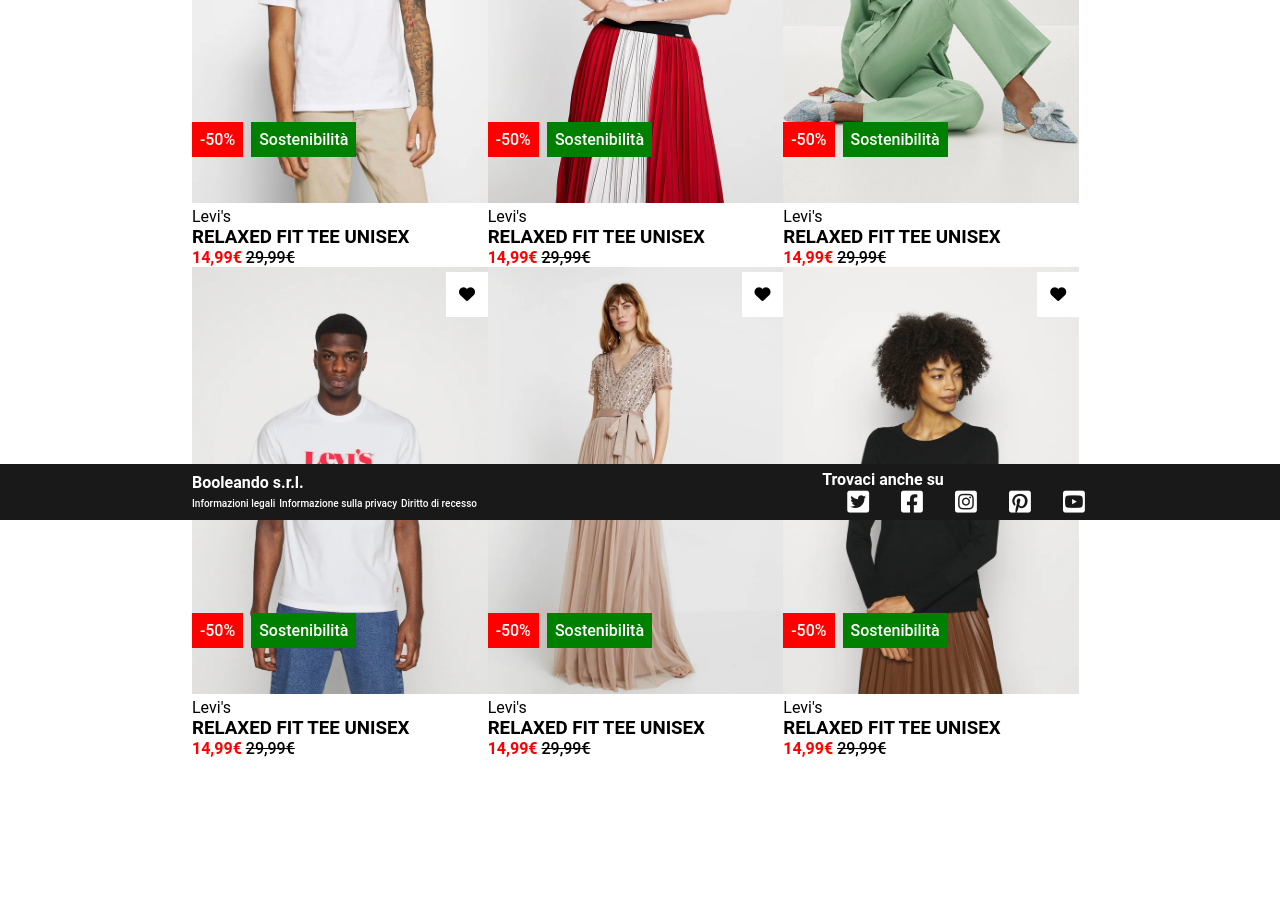
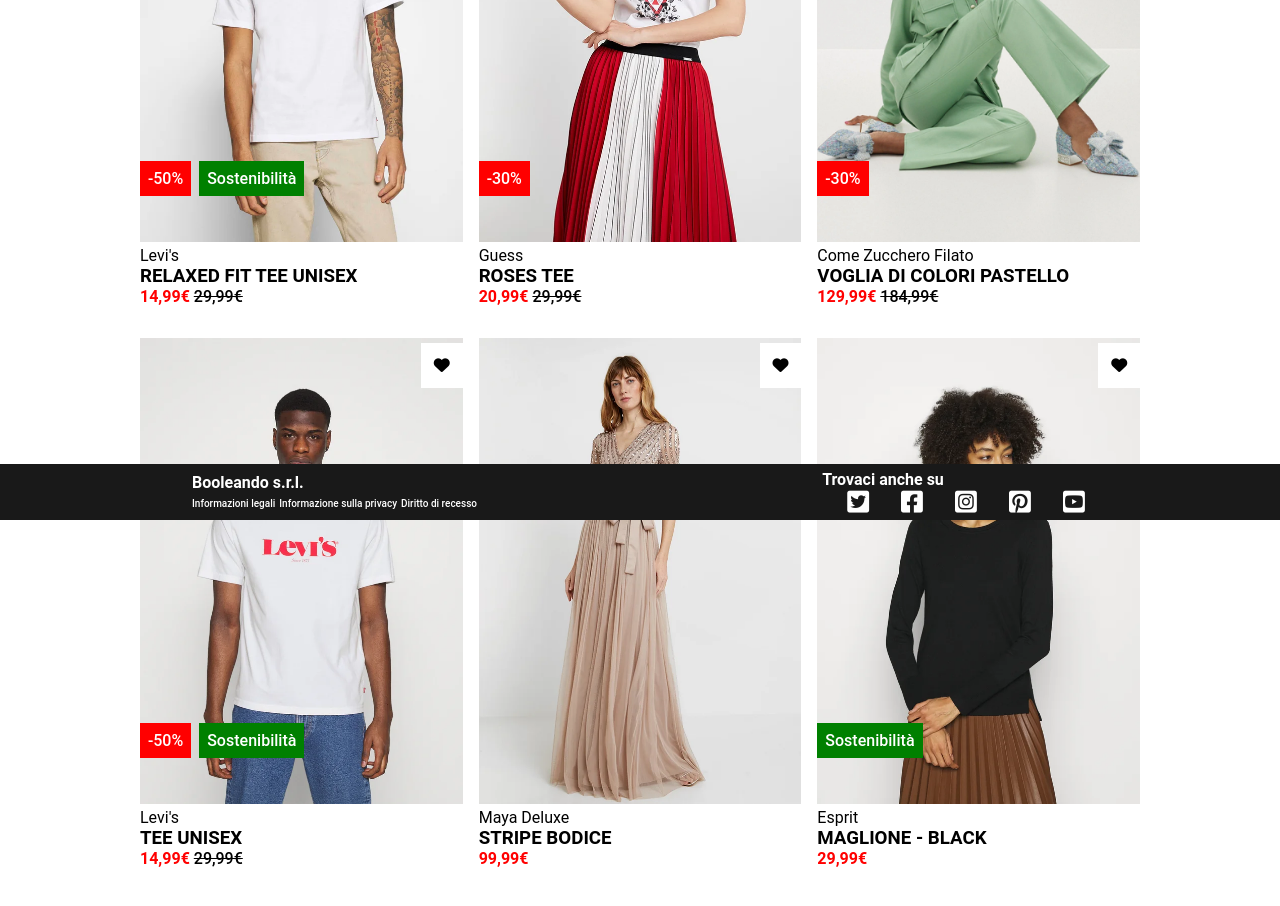
Before and after one commit to Ruma303/html-css-boolando, a plain HTML site: page index.html in a window 1280 px wide. Shown: the part 280-1186 px from the top of the page. Before the commit the page ends 1038 px from the top, so only its background shows below. Drawn offline with Linux system fonts and the light colour scheme.

Commit message:
cards flexate e testi aggiornati

```diff
--- a/index.html
+++ b/index.html
@@ -11,7 +11,7 @@
 
 <body>
     <header class="orange-bar">
-        <nav class="nav-bar container">
+        <nav class="nav-bar header-container">
             <!-- 3 sezioni -->
             <ul class="categories">
                 <li>
@@ -42,7 +42,7 @@
     </header>
 
     <main>
-        <div class="container">
+        <div class="main-container">
 
             <div class="card">
                 <div class="img-area">
@@ -72,15 +72,14 @@
                         <i class="fa-solid fa-heart"></i>
                     </div>
                     <div class="tag">
-                        <span class="discount">-50%</span>
-                        <span class="green-tag">Sostenibilità</span>
+                        <span class="discount">-30%</span>
                     </div>
                 </div>
 
                 <div class="content">
-                    <p>Levi's</p>
-                    <h3>RELAXED FIT TEE UNISEX</h3>
-                    <span class="price-red tag">14,99€</span>
+                    <p>Guess</p>
+                    <h3>ROSES TEE</h3>
+                    <span class="price-red tag">20,99€</span>
                     <span class="price-line-through tag">29,99€</span>
                 </div>
             </div>
@@ -92,16 +91,15 @@
                         <i class="fa-solid fa-heart"></i>
                     </div>
                     <div class="tag">
-                        <span class="discount">-50%</span>
-                        <span class="green-tag">Sostenibilità</span>
+                        <span class="discount">-30%</span>
                     </div>
                 </div>
 
                 <div class="content">
-                    <p>Levi's</p>
-                    <h3>RELAXED FIT TEE UNISEX</h3>
-                    <span class="price-red tag">14,99€</span>
-                    <span class="price-line-through tag">29,99€</span>
+                    <p>Come Zucchero Filato</p>
+                    <h3>VOGLIA DI COLORI PASTELLO</h3>
+                    <span class="price-red tag">129,99€</span>
+                    <span class="price-line-through tag">184,99€</span>
                 </div>
             </div>
             <div class="card">
@@ -119,7 +117,7 @@
 
                 <div class="content">
                     <p>Levi's</p>
-                    <h3>RELAXED FIT TEE UNISEX</h3>
+                    <h3>TEE UNISEX</h3>
                     <span class="price-red tag">14,99€</span>
                     <span class="price-line-through tag">29,99€</span>
                 </div>
@@ -131,17 +129,12 @@
                     <div class="heart">
                         <i class="fa-solid fa-heart"></i>
                     </div>
-                    <div class="tag">
-                        <span class="discount">-50%</span>
-                        <span class="green-tag">Sostenibilità</span>
-                    </div>
                 </div>
 
                 <div class="content">
-                    <p>Levi's</p>
-                    <h3>RELAXED FIT TEE UNISEX</h3>
-                    <span class="price-red tag">14,99€</span>
-                    <span class="price-line-through tag">29,99€</span>
+                    <p>Maya Deluxe</p>
+                    <h3>STRIPE BODICE</h3>
+                    <span class="price-red tag">99,99€</span>
                 </div>
             </div>
             <div class="card">
@@ -152,16 +145,14 @@
                         <i class="fa-solid fa-heart"></i>
                     </div>
                     <div class="tag">
-                        <span class="discount">-50%</span>
                         <span class="green-tag">Sostenibilità</span>
                     </div>
                 </div>
 
                 <div class="content">
-                    <p>Levi's</p>
-                    <h3>RELAXED FIT TEE UNISEX</h3>
-                    <span class="price-red tag">14,99€</span>
-                    <span class="price-line-through tag">29,99€</span>
+                    <p>Esprit</p>
+                    <h3>MAGLIONE - BLACK</h3>
+                    <span class="price-red tag">29,99€</span>
                 </div>
             </div>
         </div>
--- a/style.css
+++ b/style.css
@@ -10,12 +10,11 @@
     /* il body inizia sotto la barra arancione */
 }
 
-.container {
+.header-container {
     max-width: 70%;
     min-width: 30%;
     margin: 0 auto;
     display: flex;
-    flex-wrap: wrap;
 }
 
 /* HEADER  */
@@ -25,8 +24,8 @@
     height: 4vh;
     background-color: rgb(255, 104, 8);
     position: fixed;
-    z-index: 999;
     top: 0;
+    z-index: 99;
 }
 
 .nav-bar {
@@ -73,21 +72,27 @@
 
 /* MAIN E SCHEDE */
 
-.cards-container {
-    max-width: 70%;
-    min-width: 30%;
-    margin: 0 auto;
-    display: flex;
-    align-items: center;
-    justify-content: center;
-    flex-wrap: wrap;
-    column-gap: 1em;
-    row-gap: 4rem;
+main {
+    margin: 0 auto 7vh;
 }
 
-.card {
+.main-container {
+    margin: 0 auto;
+    padding-bottom: 2em;
+    width: 1000px;
+    display: flex;
+    flex-wrap: wrap;
+    row-gap: 2em;
+    column-gap: 1rem;
+}
+
+.card{
     width: 33%;
+    margin: 0;
+    display: flex;
+    flex-wrap: wrap;
     cursor: pointer;
+    flex: 0 0 calc((100% - 2em) / 3);
 }
 
 .card img {
@@ -113,7 +118,7 @@
     right: 0;
     background-color: white;
     padding: 0.8rem;
-    z-index: 99;
+    z-index: 10;
 }
 
 .discount {
@@ -121,7 +126,7 @@
     background-color: red;
     padding: 0.5rem;
     font-weight: 500;
-    z-index: 99;
+    z-index: 10;
 }
 
 .green-tag {
@@ -129,7 +134,7 @@
     background-color: green;
     padding: 0.5rem;
     font-weight: 500;
-    z-index: 99;
+    z-index: 10;
 }
 
 .price-red {
```
